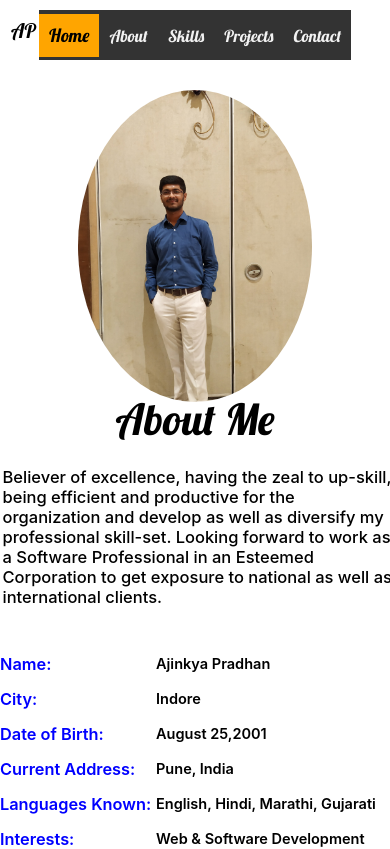
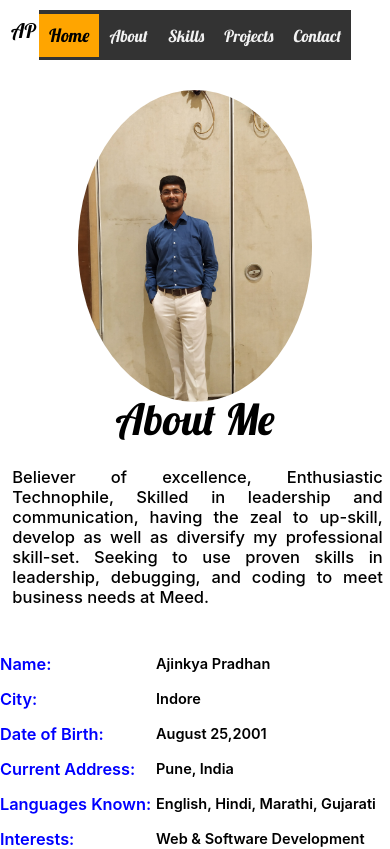
Before and after one commit to AjinkyaPradhan1/portfolio-website-ap, a React (Create React App) app: page /about in a window 390 px wide. Shown: the top 849 px of the page. Built offline with nearby package versions, Linux system fonts and the light colour scheme.

Commit message:
about.js updates

```diff
--- a/src/components/About.js
+++ b/src/components/About.js
@@ -21,11 +21,10 @@ function About() {
           <div className="right_about">
               <div className="about_me_heading">About Me</div>
               <div className="about_me_desc">
-              Believer of excellence, having the zeal to up-skill, being efficient and productive for the
-              organization and develop as well as diversify my professional
-              skill-set. Looking forward to work as a Software Professional in
-              an Esteemed Corporation to get exposure to national as well as international
-              clients.
+              Believer of excellence, Enthusiastic Technophile,
+              Skilled in leadership and communication, having the zeal to up-skill,
+              develop as well as diversify my professional
+              skill-set. Seeking to use proven skills in leadership, debugging, and coding to meet business needs at Meed.
               </div>
 
               <div className="key_value">
--- a/src/components/about.css
+++ b/src/components/about.css
@@ -196,7 +196,9 @@
   .about_me_desc{
     display: flex;
     position: absolute;
-    width: 100%;
+    justify-content: center;
+    text-align: justify;
+    width: 95%;
     font-size:100% ;
     font-weight: 500;
     margin-top: 75px;
```
